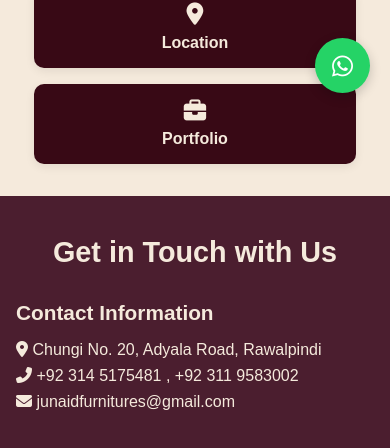
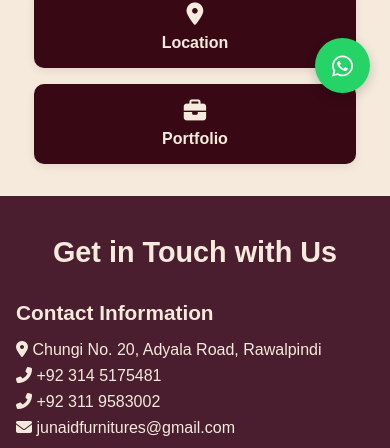
Before and after one commit to osaamasaleem/junaidfurnitures, a plain HTML site: page index.html in a window 390 px wide. Shown: the part 731-1179 px from the top of the page. Drawn offline with Linux system fonts and the light colour scheme.

Commit message:
phone added

```diff
--- a/index.html
+++ b/index.html
@@ -292,7 +292,9 @@
     <div style="flex: 1; min-width: 280px;">
       <h3 style="margin-bottom: 1rem; font-size: 1.3rem;">Contact Information</h3>
       <p style="margin: 0.5rem 0;"><i class="fas fa-map-marker-alt"></i> Chungi No. 20, Adyala Road, Rawalpindi</p>
-      <p style="margin: 0.5rem 0;"><i class="fas fa-phone-alt"></i> <a href="tel:+923145175481" style="color: #f5eadc; text-decoration: none;">+92 314 5175481 , +92 311 9583002</a></p>
+      <p style="margin: 0.5rem 0;"><i class="fas fa-phone-alt"></i> <a href="tel:+923145175481" style="color: #f5eadc; text-decoration: none;">+92 314 5175481 </a></p>
+            <p style="margin: 0.5rem 0;"><i class="fas fa-phone-alt"></i> <a href="tel:+923119583002" style="color: #f5eadc; text-decoration: none;">+92 311 9583002</a></p>
+
       <p style="margin: 0.5rem 0;"><i class="fas fa-envelope"></i> <a href="mailto:junaidfurnitures@gmail.com" style="color: #f5eadc; text-decoration: none;">junaidfurnitures@gmail.com</a></p>
     </div>
 
```
